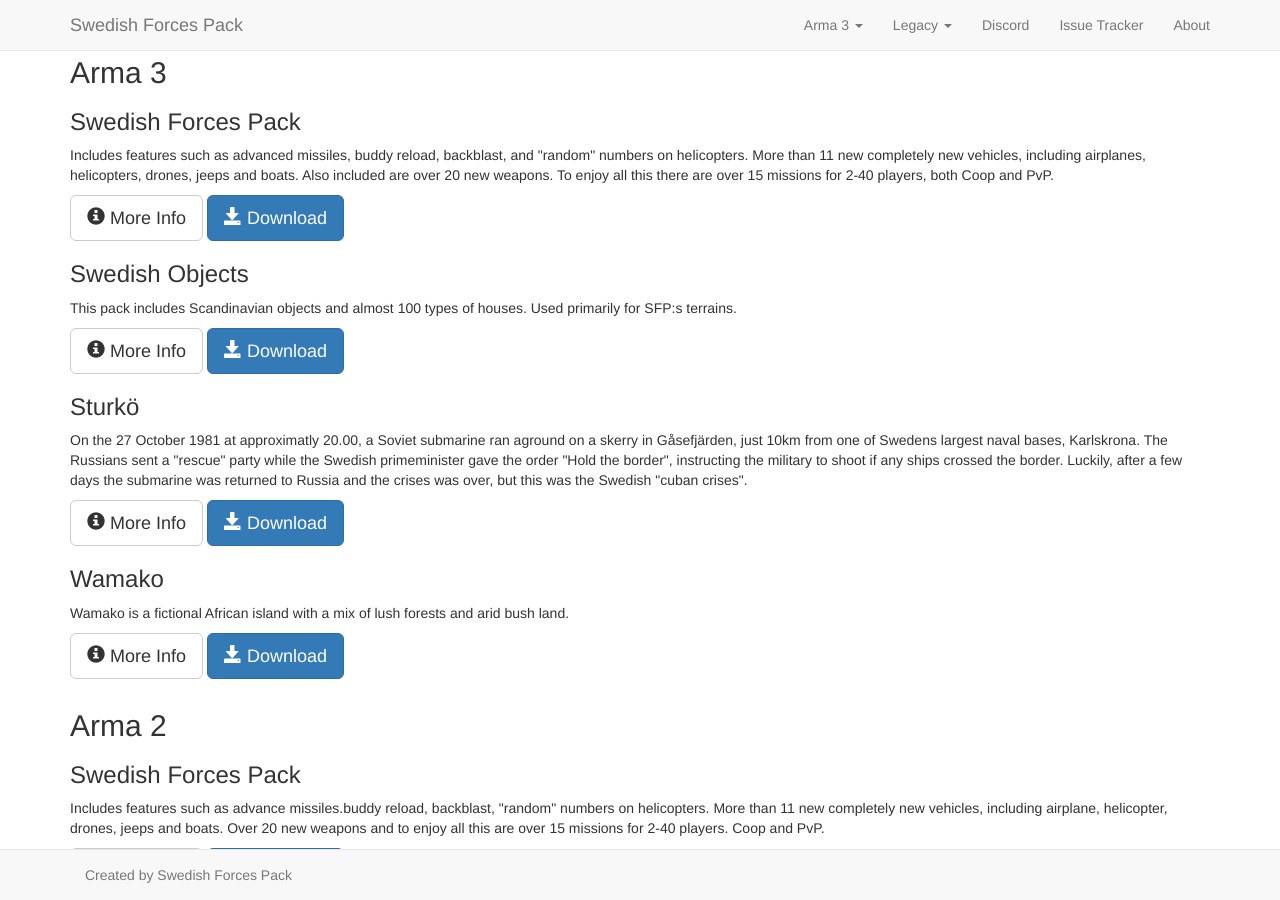
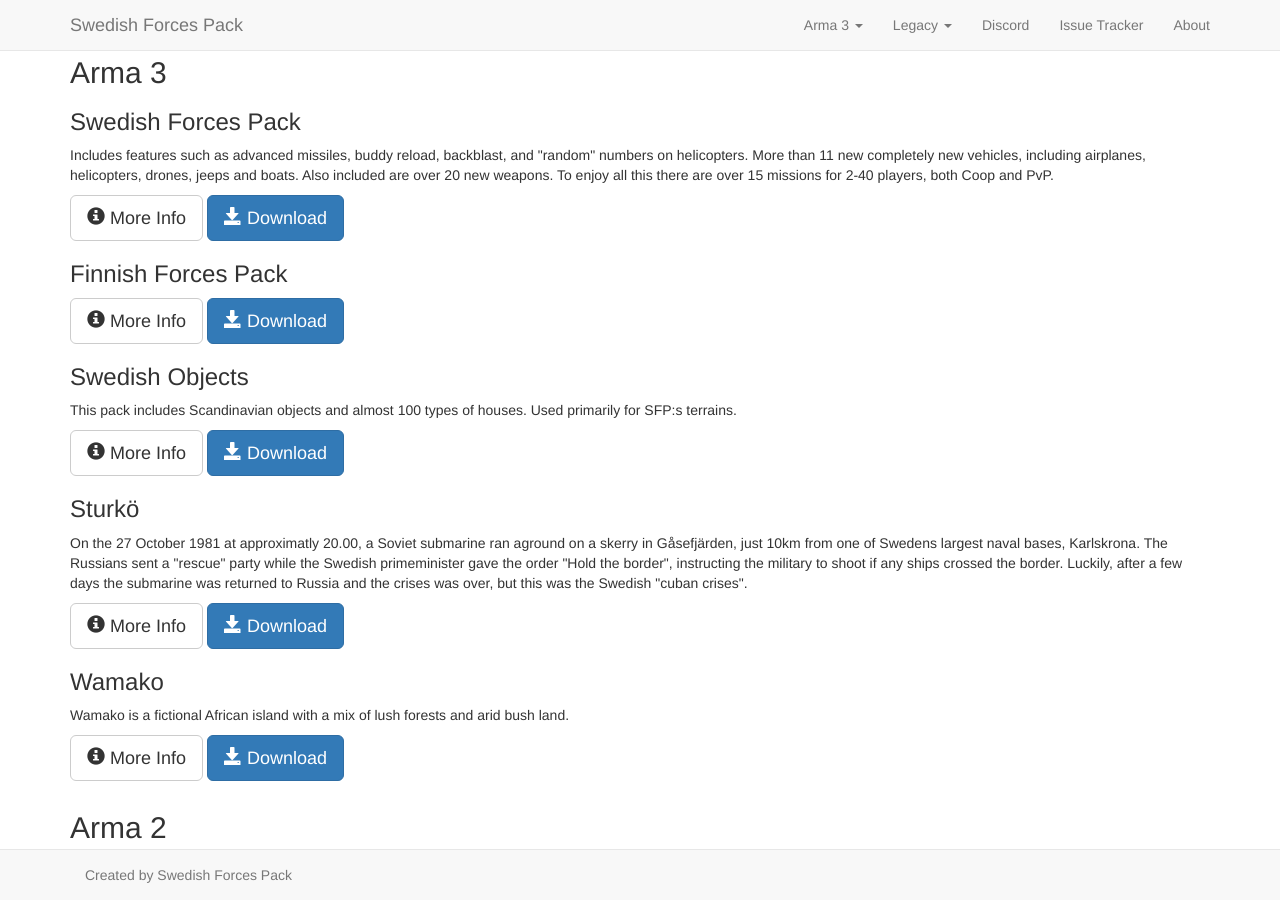
Before and after one commit to SwedishForcesPack/swedishforcespack.github.io, a Jekyll site: the page built from index.html, in a window 1280 px wide and 900 px high, scrolled down 735 px. Built offline with Jekyll 4.4.1, drawn with Linux system fonts in a browser that asks for light colours; nearby versions of some CDN libraries; comment, search, counter and statistics services are not loaded.

Commit message:
Add FFP link to start page

```diff
--- a/index.html
+++ b/index.html
@@ -24,6 +24,21 @@
         More Info
       </a>
       <a class="btn btn-primary btn-lg" href="/a3/#downloads">
+        <span class="glyphicon glyphicon-save"></span>
+        Download
+      </a>
+    </p>
+  </div>
+
+  <div id="arma-3-ffp">
+    <h3>Finnish Forces Pack</h3>
+
+    <p>
+      <a class="btn btn-default btn-lg" href="/a3/finnish">
+        <span class="glyphicon glyphicon-info-sign"></span>
+        More Info
+      </a>
+      <a class="btn btn-primary btn-lg" href="/a3/finnish#downloads">
         <span class="glyphicon glyphicon-save"></span>
         Download
       </a>
```
